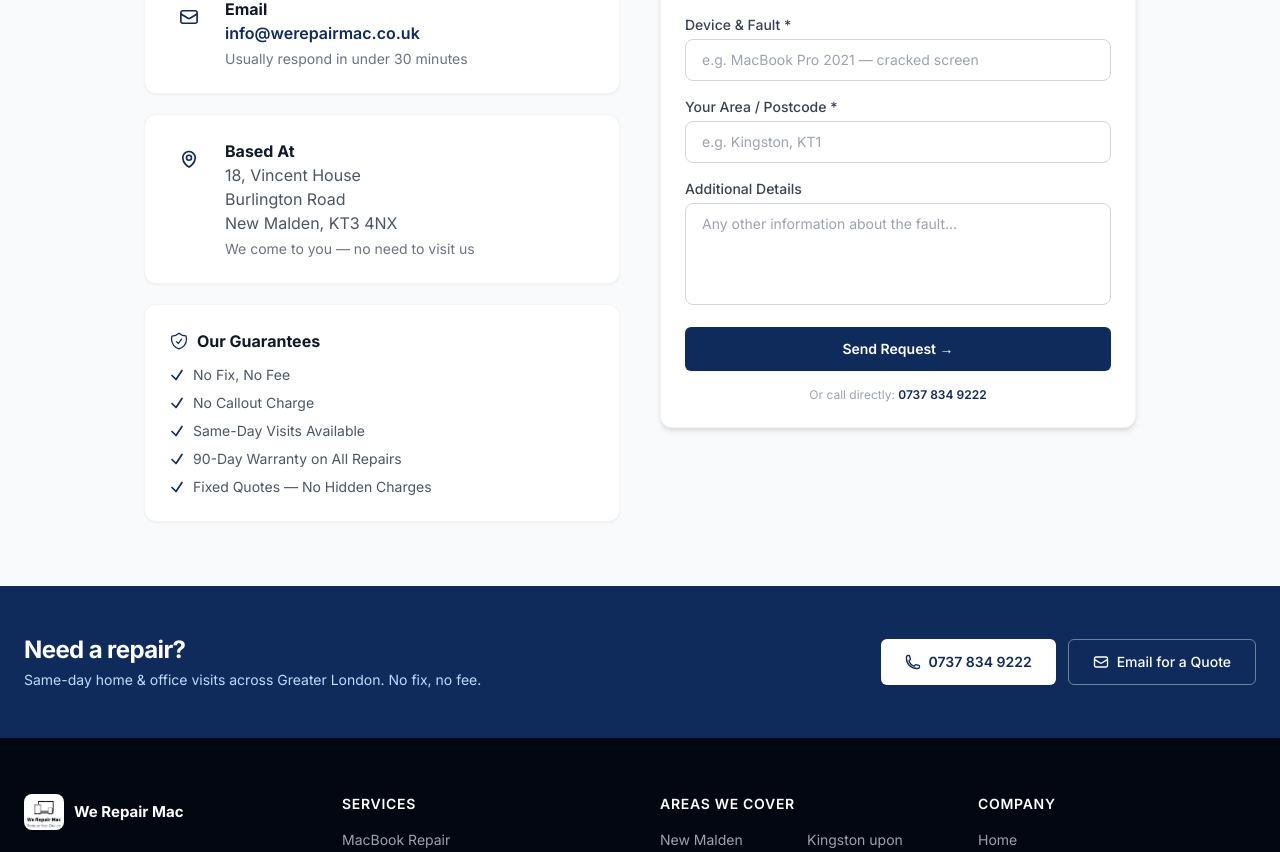
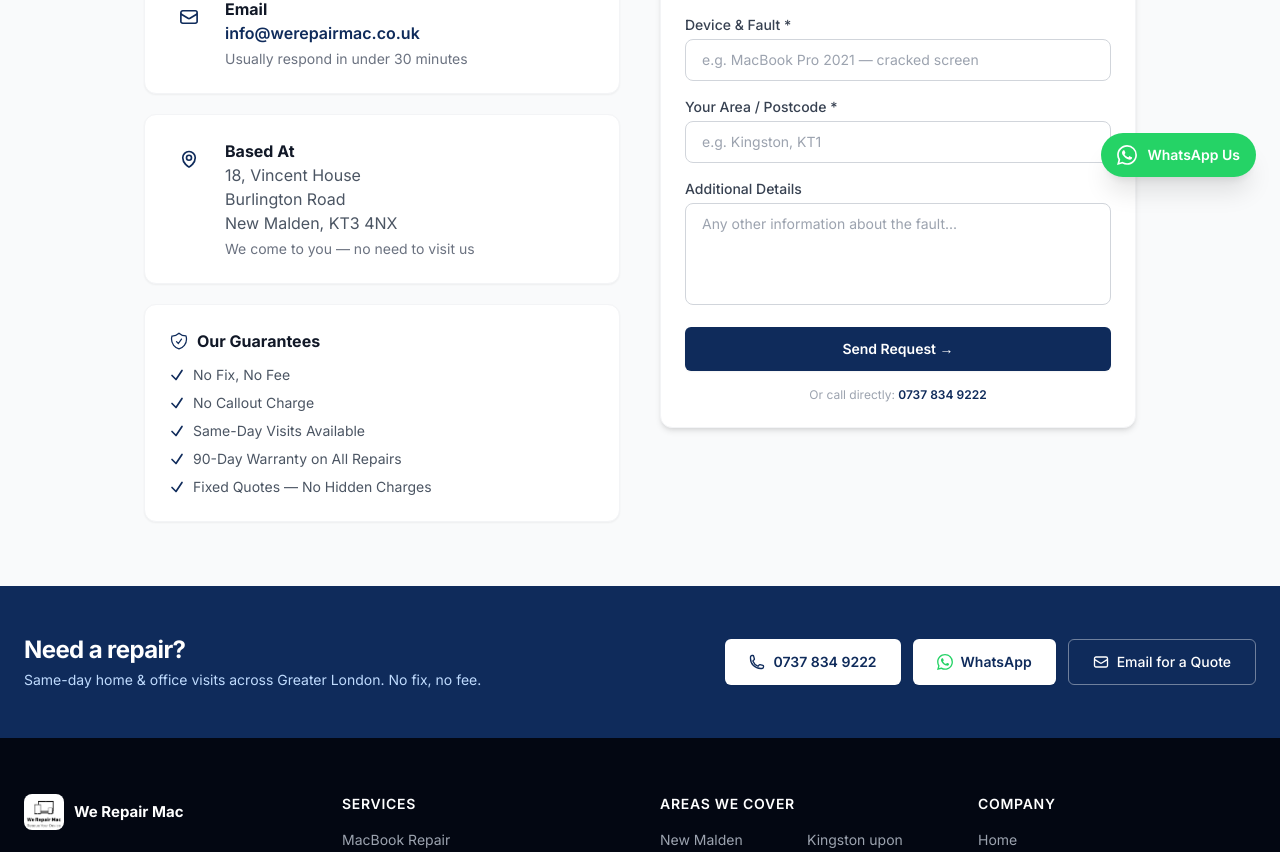
Before and after one commit to Kamranyaqub22/werepairmac-site, a Next.js app: page /contact in a window 1280 px wide. Shown: the part 599-1451 px from the top of the page. Built offline with nearby package versions, Linux system fonts and the light colour scheme.

Commit message:
Update images, add WhatsApp button and footer CTA, ensure £ currency

```diff
--- a/app/layout.tsx
+++ b/app/layout.tsx
@@ -3,6 +3,7 @@
 import Header from '@/components/Header';
 import Footer from '@/components/Footer';
 import LocalBusinessSchema from '@/components/LocalBusinessSchema';
+import WhatsAppButton from '@/components/WhatsAppButton';
 
 export const metadata: Metadata = {
   title: {
@@ -84,6 +85,7 @@
         <Header />
         <main>{children}</main>
         <Footer />
+        <WhatsAppButton />
       </body>
     </html>
   );
--- a/app/page.tsx
+++ b/app/page.tsx
@@ -108,6 +108,15 @@
                   <PhoneIcon className="w-4 h-4" />
                   Call 0737 834 9222
                 </a>
+                <a
+                  href="https://wa.me/447378349222?text=Hi%2C%20I%20need%20help%20with%20a%20Mac%20or%20laptop%20repair"
+                  target="_blank"
+                  rel="noopener noreferrer"
+                  className="inline-flex items-center gap-2 bg-[#25d366] hover:bg-[#1ebe5d] text-white font-semibold rounded-lg px-6 py-3.5 text-base transition-colors duration-200"
+                >
+                  <svg viewBox="0 0 24 24" className="w-4 h-4 fill-current flex-shrink-0" aria-hidden="true"><path d="M17.472 14.382c-.297-.149-1.758-.867-2.03-.967-.273-.099-.471-.148-.67.15-.197.297-.767.966-.94 1.164-.173.199-.347.223-.644.075-.297-.15-1.255-.463-2.39-1.475-.883-.788-1.48-1.761-1.653-2.059-.173-.297-.018-.458.13-.606.134-.133.298-.347.446-.52.149-.174.198-.298.298-.497.099-.198.05-.371-.025-.52-.075-.149-.669-1.612-.916-2.207-.242-.579-.487-.5-.669-.51-.173-.008-.371-.01-.57-.01-.198 0-.52.074-.792.372-.272.297-1.04 1.016-1.04 2.479 0 1.462 1.065 2.875 1.213 3.074.149.198 2.096 3.2 5.077 4.487.709.306 1.262.489 1.694.625.712.227 1.36.195 1.871.118.571-.085 1.758-.719 2.006-1.413.248-.694.248-1.289.173-1.413-.074-.124-.272-.198-.57-.347m-5.421 7.403h-.004a9.87 9.87 0 01-5.031-1.378l-.361-.214-3.741.982.998-3.648-.235-.374a9.86 9.86 0 01-1.51-5.26c.001-5.45 4.436-9.884 9.888-9.884 2.64 0 5.122 1.03 6.988 2.898a9.825 9.825 0 012.893 6.994c-.003 5.45-4.437 9.884-9.885 9.884m8.413-18.297A11.815 11.815 0 0012.05 0C5.495 0 .16 5.335.157 11.892c0 2.096.547 4.142 1.588 5.945L.057 24l6.305-1.654a11.882 11.882 0 005.683 1.448h.005c6.554 0 11.89-5.335 11.893-11.893a11.821 11.821 0 00-3.48-8.413Z"/></svg>
+                  WhatsApp
+                </a>
                 <Link href="/contact" className="btn-ghost-white py-3.5 px-6 text-base">
                   Request a Callback
                   <ArrowRightIcon className="w-4 h-4" />
@@ -128,8 +137,8 @@
             <div className="hidden lg:block">
               <div className="rounded-2xl overflow-hidden shadow-2xl">
                 <Image
-                  src="https://images.unsplash.com/photo-1588872657578-7efd1f1555ed?w=900&auto=format&fit=crop&q=80"
-                  alt="MacBook repair technician working"
+                  src="https://images.unsplash.com/photo-1611532736597-de2d4265fba3?w=900&auto=format&fit=crop&q=80"
+                  alt="Modern MacBook Pro repair — We Repair Mac London"
                   width={600}
                   height={480}
                   className="object-cover w-full h-[420px]"
@@ -154,8 +163,8 @@
             {/* Photo */}
             <div className="relative rounded-2xl overflow-hidden shadow-lg">
               <Image
-                src="https://images.unsplash.com/photo-1581092335397-9583eb92d232?w=900&auto=format&fit=crop&q=80"
-                alt="Laptop repair engineer at work"
+                src="https://images.unsplash.com/photo-1587614382346-4ec70e388b28?w=900&auto=format&fit=crop&q=80"
+                alt="Professional laptop repair engineer at work"
                 width={640}
                 height={500}
                 className="object-cover w-full h-[420px]"
--- a/components/Footer.tsx
+++ b/components/Footer.tsx
@@ -20,6 +20,16 @@
             <a href="tel:07378349222" className="btn-white">
               <PhoneIcon className="w-4 h-4 text-brand" />
               0737 834 9222
+            </a>
+            <a
+              href="https://wa.me/447378349222?text=Hi%2C%20I%20need%20help%20with%20a%20repair"
+              target="_blank"
+              rel="noopener noreferrer"
+              className="btn-white"
+            >
+              {/* WhatsApp icon */}
+              <svg viewBox="0 0 24 24" className="w-4 h-4 fill-current text-[#25d366] flex-shrink-0" aria-hidden="true"><path d="M17.472 14.382c-.297-.149-1.758-.867-2.03-.967-.273-.099-.471-.148-.67.15-.197.297-.767.966-.94 1.164-.173.199-.347.223-.644.075-.297-.15-1.255-.463-2.39-1.475-.883-.788-1.48-1.761-1.653-2.059-.173-.297-.018-.458.13-.606.134-.133.298-.347.446-.52.149-.174.198-.298.298-.497.099-.198.05-.371-.025-.52-.075-.149-.669-1.612-.916-2.207-.242-.579-.487-.5-.669-.51-.173-.008-.371-.01-.57-.01-.198 0-.52.074-.792.372-.272.297-1.04 1.016-1.04 2.479 0 1.462 1.065 2.875 1.213 3.074.149.198 2.096 3.2 5.077 4.487.709.306 1.262.489 1.694.625.712.227 1.36.195 1.871.118.571-.085 1.758-.719 2.006-1.413.248-.694.248-1.289.173-1.413-.074-.124-.272-.198-.57-.347m-5.421 7.403h-.004a9.87 9.87 0 01-5.031-1.378l-.361-.214-3.741.982.998-3.648-.235-.374a9.86 9.86 0 01-1.51-5.26c.001-5.45 4.436-9.884 9.888-9.884 2.64 0 5.122 1.03 6.988 2.898a9.825 9.825 0 012.893 6.994c-.003 5.45-4.437 9.884-9.885 9.884m8.413-18.297A11.815 11.815 0 0012.05 0C5.495 0 .16 5.335.157 11.892c0 2.096.547 4.142 1.588 5.945L.057 24l6.305-1.654a11.882 11.882 0 005.683 1.448h.005c6.554 0 11.89-5.335 11.893-11.893a11.821 11.821 0 00-3.48-8.413Z"/></svg>
+              WhatsApp
             </a>
             <a href="mailto:info@werepairmac.co.uk" className="btn-ghost-white">
               <MailIcon className="w-4 h-4" />
--- /dev/null
+++ b/components/WhatsAppButton.tsx
@@ -0,0 +1,24 @@
+'use client';
+
+export default function WhatsAppButton() {
+  return (
+    <a
+      href="https://wa.me/447378349222?text=Hi%2C%20I%20need%20help%20with%20a%20Mac%20or%20laptop%20repair"
+      target="_blank"
+      rel="noopener noreferrer"
+      aria-label="Chat with us on WhatsApp"
+      className="fixed bottom-6 right-6 z-50 flex items-center gap-2.5 bg-[#25d366] hover:bg-[#1ebe5d] text-white font-semibold text-sm shadow-xl rounded-full px-4 py-3 transition-all duration-200 hover:scale-105 hover:shadow-2xl"
+    >
+      {/* Official WhatsApp logo path */}
+      <svg
+        viewBox="0 0 24 24"
+        className="w-5 h-5 fill-current flex-shrink-0"
+        aria-hidden="true"
+        xmlns="http://www.w3.org/2000/svg"
+      >
+        <path d="M17.472 14.382c-.297-.149-1.758-.867-2.03-.967-.273-.099-.471-.148-.67.15-.197.297-.767.966-.94 1.164-.173.199-.347.223-.644.075-.297-.15-1.255-.463-2.39-1.475-.883-.788-1.48-1.761-1.653-2.059-.173-.297-.018-.458.13-.606.134-.133.298-.347.446-.52.149-.174.198-.298.298-.497.099-.198.05-.371-.025-.52-.075-.149-.669-1.612-.916-2.207-.242-.579-.487-.5-.669-.51-.173-.008-.371-.01-.57-.01-.198 0-.52.074-.792.372-.272.297-1.04 1.016-1.04 2.479 0 1.462 1.065 2.875 1.213 3.074.149.198 2.096 3.2 5.077 4.487.709.306 1.262.489 1.694.625.712.227 1.36.195 1.871.118.571-.085 1.758-.719 2.006-1.413.248-.694.248-1.289.173-1.413-.074-.124-.272-.198-.57-.347m-5.421 7.403h-.004a9.87 9.87 0 01-5.031-1.378l-.361-.214-3.741.982.998-3.648-.235-.374a9.86 9.86 0 01-1.51-5.26c.001-5.45 4.436-9.884 9.888-9.884 2.64 0 5.122 1.03 6.988 2.898a9.825 9.825 0 012.893 6.994c-.003 5.45-4.437 9.884-9.885 9.884m8.413-18.297A11.815 11.815 0 0012.05 0C5.495 0 .16 5.335.157 11.892c0 2.096.547 4.142 1.588 5.945L.057 24l6.305-1.654a11.882 11.882 0 005.683 1.448h.005c6.554 0 11.89-5.335 11.893-11.893a11.821 11.821 0 00-3.48-8.413Z" />
+      </svg>
+      <span className="hidden sm:inline">WhatsApp Us</span>
+    </a>
+  );
+}
--- a/lib/services.ts
+++ b/lib/services.ts
@@ -17,7 +17,7 @@
     title: 'MacBook Repair London',
     shortTitle: 'MacBook Repair',
     icon: '💻',
-    image: 'https://images.unsplash.com/photo-1517336714731-489689fd1ca8?w=600&auto=format&fit=crop&q=80',
+    image: 'https://images.unsplash.com/photo-1611532736597-de2d4265fba3?w=600&auto=format&fit=crop&q=80',
     description: 'Expert MacBook Pro, MacBook Air & iMac repair. Same-day callout across London.',
     longDescription: 'We specialise in all MacBook models including M1, M2, M3 MacBook Pro and MacBook Air, plus iMac and Mac Mini. Our Apple-experienced technicians come to your home or office — no need to visit a shop.',
     commonIssues: [
@@ -38,7 +38,7 @@
     title: 'Laptop Repair London',
     shortTitle: 'Laptop Repair',
     icon: '🖥️',
-    image: 'https://images.unsplash.com/photo-1496181133206-80ce9b88a853?w=600&auto=format&fit=crop&q=80',
+    image: 'https://images.unsplash.com/photo-1588702547919-26089e690ecc?w=600&auto=format&fit=crop&q=80',
     description: 'HP, Dell, Lenovo, Asus, Acer laptop repairs. Home visits across Greater London.',
     longDescription: 'From screen replacements to motherboard repairs, we fix all major laptop brands at your home or office. Our engineers handle Dell XPS, HP Spectre, Lenovo ThinkPad, Asus ROG, Acer Aspire and more.',
     commonIssues: [
@@ -59,7 +59,7 @@
     title: 'Data Recovery London',
     shortTitle: 'Data Recovery',
     icon: '💾',
-    image: 'https://images.unsplash.com/photo-1544197150-b99a580bb7a8?w=600&auto=format&fit=crop&q=80',
+    image: 'https://images.unsplash.com/photo-1597852074816-d933c7d2b988?w=600&auto=format&fit=crop&q=80',
     description: 'Recover lost files from crashed drives, deleted partitions, and formatted disks.',
     longDescription: 'Lost important files? We recover data from failed hard drives, SSDs, USB drives, SD cards and RAID arrays. We handle Mac APFS, Windows NTFS, formatted drives and accidental deletions.',
     commonIssues: [
@@ -80,7 +80,7 @@
     title: 'Gaming PC Repair London',
     shortTitle: 'Gaming PC Repair',
     icon: '🎮',
-    image: 'https://images.unsplash.com/photo-1593640408182-31c70c8268f5?w=600&auto=format&fit=crop&q=80',
+    image: 'https://images.unsplash.com/photo-1542393545-10f5cde2c810?w=600&auto=format&fit=crop&q=80',
     description: 'Gaming desktop and laptop repair. BIOS tuning, GPU issues, performance optimisation.',
     longDescription: 'We fix gaming PCs, desktops and gaming laptops. Whether it\'s an Alienware, ASUS ROG, Razer Blade, MSI or custom-built PC — we diagnose and repair GPU faults, PSU failures, overheating, and Windows gaming issues.',
     commonIssues: [
@@ -122,7 +122,7 @@
     title: 'MacBook Screen Repair London',
     shortTitle: 'Screen Repair',
     icon: '🖱️',
-    image: 'https://images.unsplash.com/photo-1593642632559-0c6d3fc62b89?w=600&auto=format&fit=crop&q=80',
+    image: 'https://images.unsplash.com/photo-1591799265444-d66432b91588?w=600&auto=format&fit=crop&q=80',
     description: 'MacBook Pro and MacBook Air screen replacement. Cracked, flickering or dead displays fixed same day.',
     longDescription: 'We replace cracked, flickering, dead, or dim MacBook screens using quality replacement panels. We cover MacBook Pro 13", 14", 15", 16" and MacBook Air 13", 15" — including Retina and Liquid Retina XDR displays.',
     commonIssues: [
@@ -164,7 +164,7 @@
     title: 'Water Damage Repair London',
     shortTitle: 'Water Damage Repair',
     icon: '💧',
-    image: 'https://images.unsplash.com/photo-1585771724684-38269d6639fd?w=600&auto=format&fit=crop&q=80',
+    image: 'https://images.unsplash.com/photo-1548247416-ec66f4900b2e?w=600&auto=format&fit=crop&q=80',
     description: 'MacBook or laptop liquid damage? Act fast — we provide same-day emergency callout.',
     longDescription: 'Spilt water, coffee or juice on your MacBook or laptop? Act immediately — every minute counts with liquid damage. Do not turn it on. Call us now for a same-day emergency visit.',
     commonIssues: [
```
